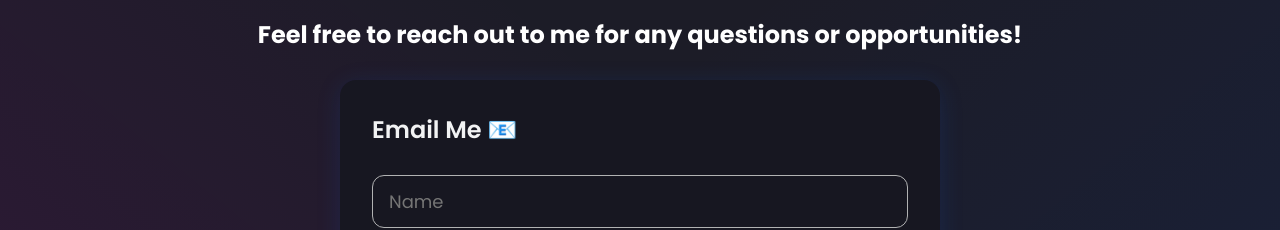
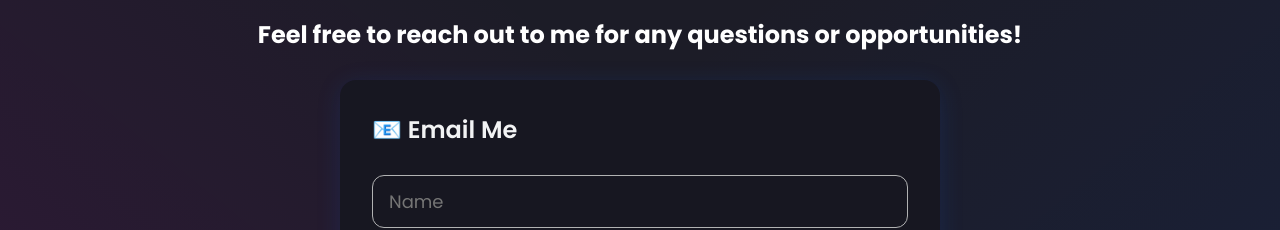
Before and after one commit to aryan7122/webwos, a React (Create React App) app: page / in a window 1280 px wide. Shown: the part 5339-5569 px from the top of the page. Built offline with nearby package versions, Linux system fonts and the light colour scheme.

Commit message:
V 1.1.03

```diff
--- a/src/components/Contact/index.js
+++ b/src/components/Contact/index.js
@@ -121,7 +121,7 @@ const Contact = () => {
         <p>Feel free to reach out to me for any questions or opportunities!</p>
       </h2>
       <div className="form_div">
-        <h2 className="text">Email Me 📧</h2>
+        <h2 className="text">📧 Email Me </h2>
 
         <div className="form_box">
 
```
